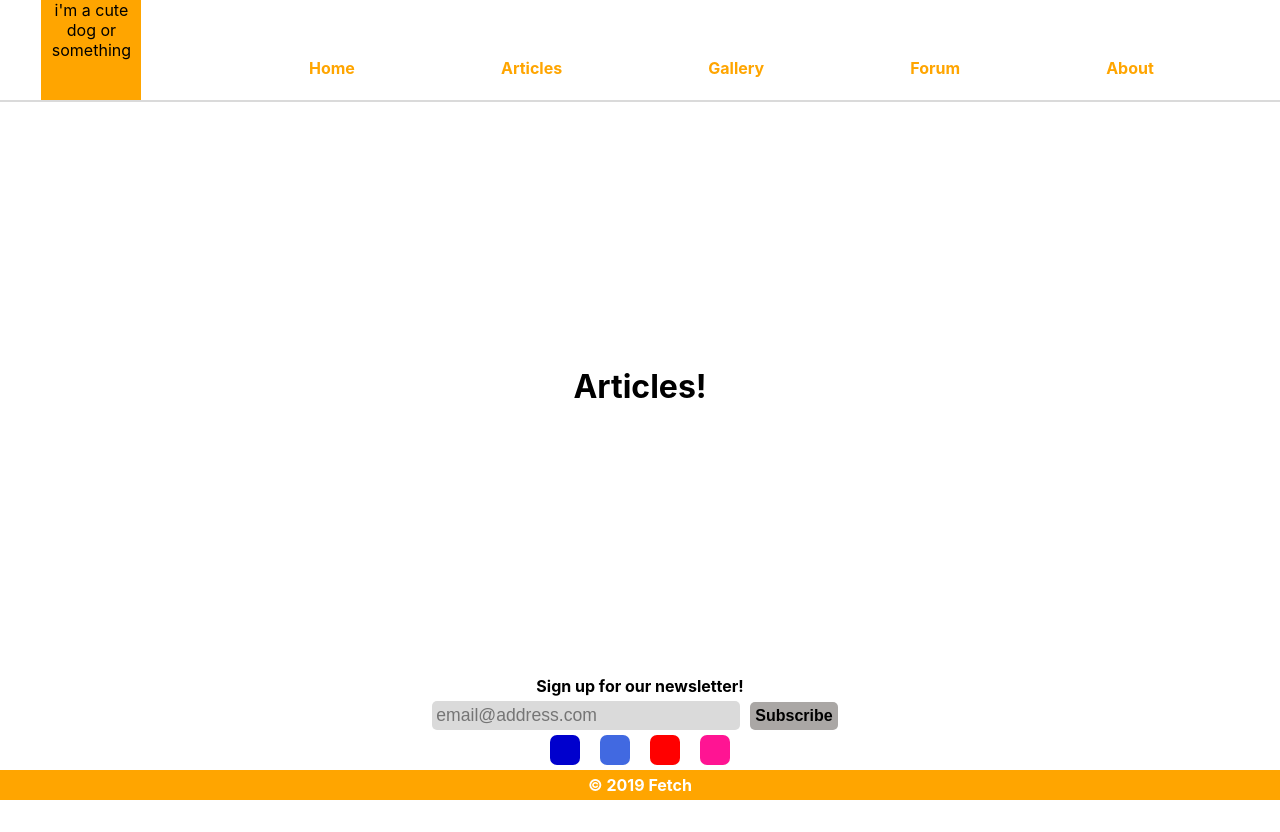
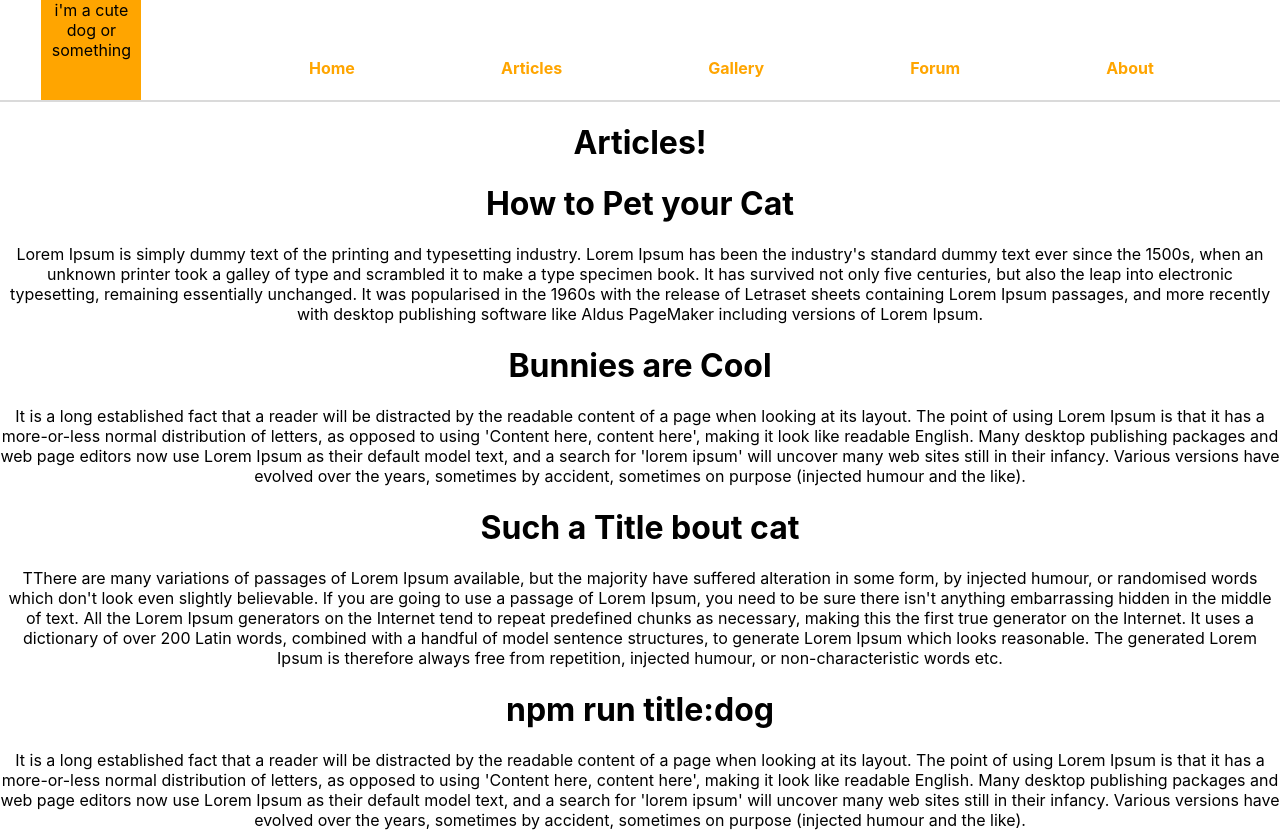
Before and after one commit to rursteve2/fetch, a React (Create React App) app: page /articles in a window 1280 px wide. Shown: the top 832 px of the page. Before the commit the page ends 800 px from the top, so only its background shows below. Built offline with nearby package versions, Linux system fonts and the light colour scheme.

Commit message:
rendered simple single article

```diff
--- a/src/components/Articles.js
+++ b/src/components/Articles.js
@@ -1,4 +1,6 @@
 import React, { Component } from 'react';
+import articles from '../articles';
+import SingleArticle from './SingleArticle';
 
 class Articles extends Component {
   render() {
@@ -6,6 +8,7 @@ class Articles extends Component {
   return (
     <div>
       <h1>Articles!</h1>
+      { articles.map((article, index) => <SingleArticle article={article} />) }
     </div>
   );
 }
--- a/src/components/SingleArticle.js
+++ b/src/components/SingleArticle.js
@@ -2,10 +2,11 @@ import React, { Component } from 'react';
 
 class SingleArticle extends Component {
   render() {
-
+    const { article } = this.props;
   return (
     <div>
-
+      <h1>{article.title}</h1>
+      <p>{article.body}</p>
     </div>
   );
 }
```
